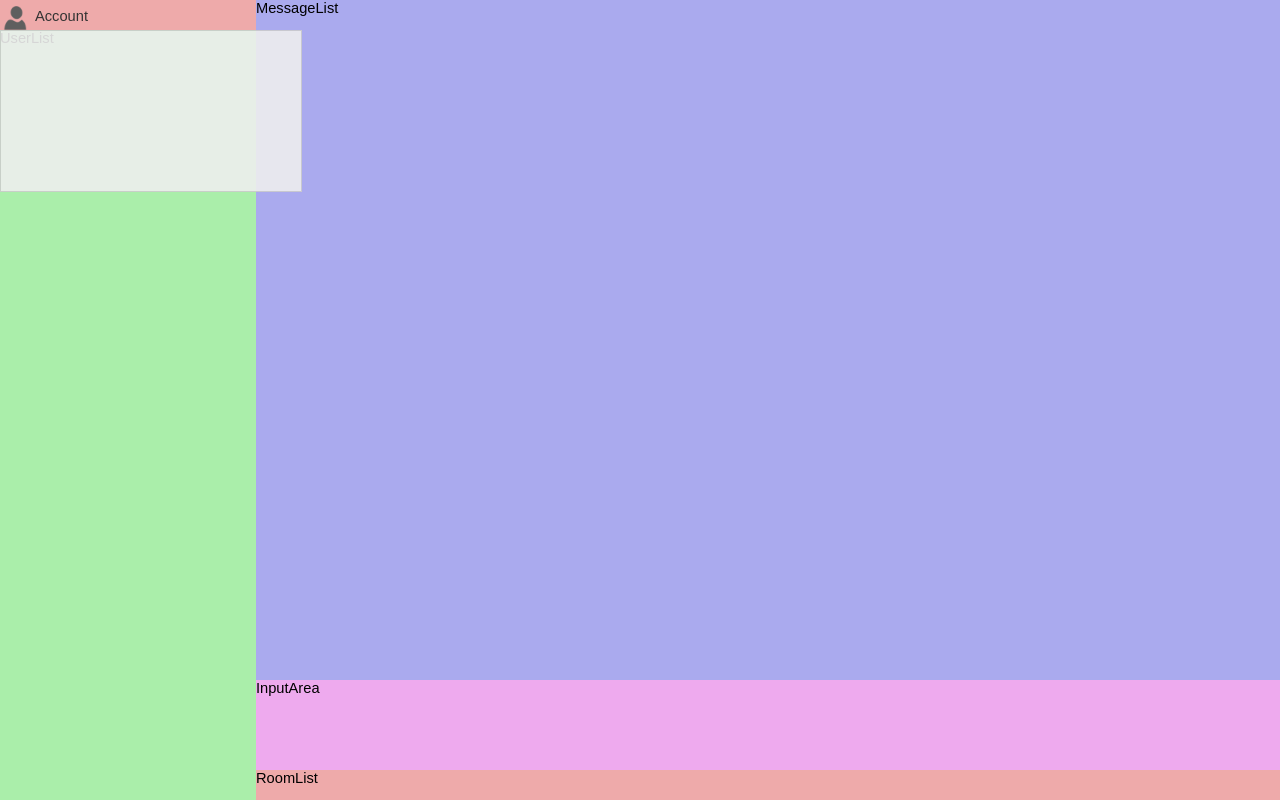
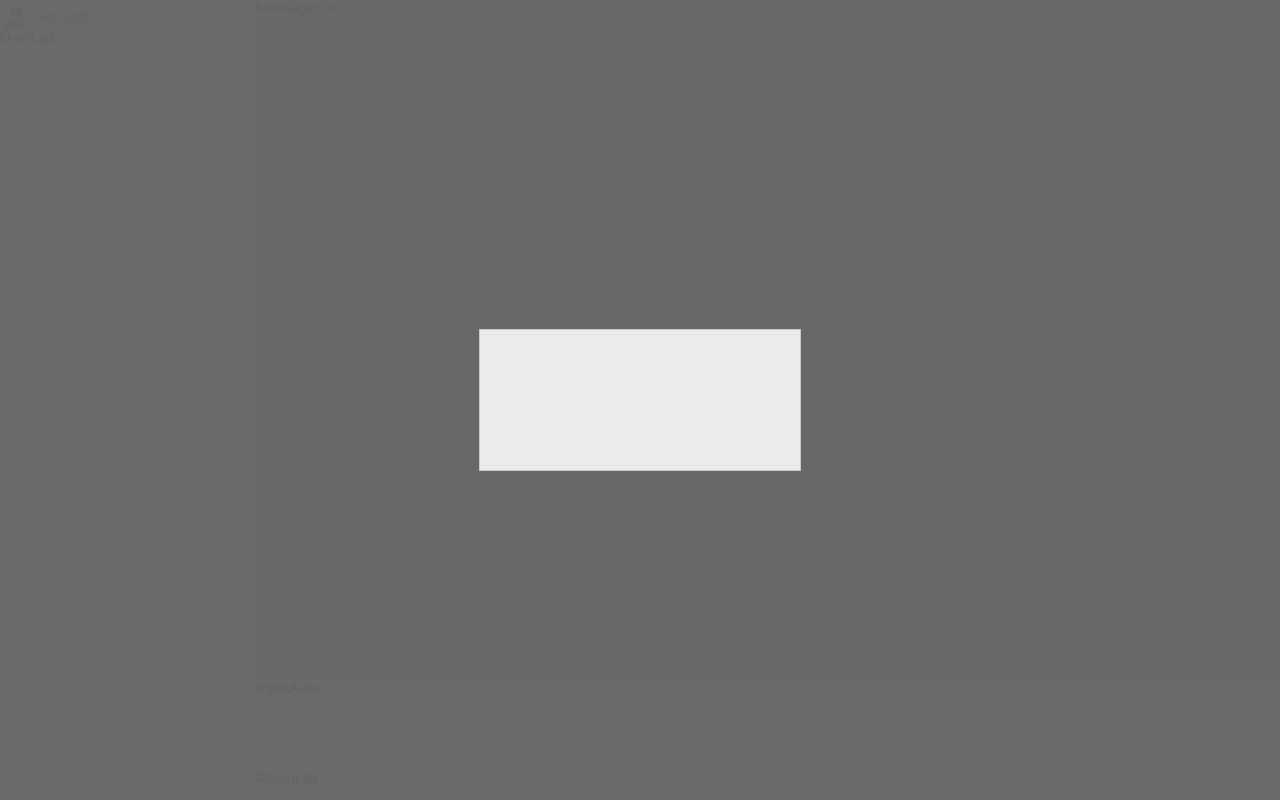
Before and after one commit to codedim/AMPchat, a PHP site: page /ampchat.html in a window 1280 px wide. Run offline with PHP 8.4, Linux system fonts and the light colour scheme.

Commit message:
modified: account interface

```diff
--- a/ampchat.html
+++ b/ampchat.html
@@ -27,7 +27,9 @@
       <div id="InputArea">InputArea<?php include 'php/inputarea.php'; ?></div>
       <div id="RoomList">RoomList<?php include 'php/roomlist.php'; ?></div>
     </div>
-    <div id="Account"><?php require 'php/account.php'; ?></div>
+    <button id="ShadowBtn">
+	  <div id="Account"><?php require 'php/account.php'; ?></div>
+    </button>
   </div> <!-- end of chat wrapper -->
   <script src="js/ampchat.js"></script>
 </body></html>
--- a/css/ampchat.css
+++ b/css/ampchat.css
@@ -1,4 +1,4 @@
-/*
+/*****************************************************
 ** There are tree types of adaptive design here:
 **
 **  * mobile portrait	- up to 480px width, 		// CONST! //
@@ -10,7 +10,13 @@
 **
 ** Note: Values marked as CONST are used in other
 ** modules, you should do not change them.
-*/
+**
+******************************************************/
+
+/* mobile landscape layout 'Account mode' fixing */
+body {
+	background-color: #666; /* ShadowBtn bgr-color */
+}
 
 
 /*****************************************************/
@@ -174,24 +180,55 @@
 
 
 /*****************************************************/
-/*********  ACCOUNT: LOGIN, SINGUP, PROFILE  *********/
+/**  ACCOUNT:  LOGIN, SINGUP, GETPASSWORD, PROFILE  **/
 /*****************************************************/
 
+#ShadowBtn {
+	position: absolute;
+	top: 0px;
+	right: 0px;
+	bottom: 0px;
+	left: 0px;
+	width: 100%;
+
+	border-style: none;
+	background-color: #666;
+	opacity: 0.96;
+	z-index: 30;
+}
+
 #Account {
-	min-width: 300px;
-	min-height: 160px;
-	position: absolute;
-	top: 30px;
-	left: 0px;
-
+	min-width: 280px;
+	max-width: 320px;
+	min-height: 140px;
+	margin: auto;
 	background-color: #eee;
 	border: 1px solid #ccc;
-	opacity: 0.9;
-	z-index: 30;
+	z-index: 40;
+	font: 11pt sans-serif;
+}
+@media screen and (max-width: 800px) {
+	#Account {
+		font-size: 12pt;
+	}
 }
 @media screen and (max-width: 480px) {
 	#Account {
-		top: 40px;
+		font-size: 13pt;
+	}
+}
+
+#Account input {
+	font: 11pt sans-serif;
+}
+@media screen and (max-width: 800px) {
+	#Account input {
+		font-size: 12pt;
+	}
+}
+@media screen and (max-width: 480px) {
+	#Account input {
+		font-size: 13pt;
 	}
 }
 
@@ -237,18 +274,14 @@
 	padding: 6px;
 }
 
-/* Block visibility */
+/* Blocks' visibility */
+
+#Signup, #Password, #Profile {
+	display: none;
+}
 
 #Login {
 	display: block;
-}
-
-#Signup {
-	display: none;
-}
-
-#Profile {
-	display: none;
 }
 
 
--- a/js/ampchat.js
+++ b/js/ampchat.js
@@ -1,5 +1,5 @@
 /*
-**  Main Blocks' behaviour module
+**  Main Blocks' behaviour and account control module
 */
 
 // important CSS constants
@@ -12,7 +12,7 @@ const SIDE_BLOCK_WIDTH = '20%';
 window.addEventListener('load', adjustBlocks);
 window.addEventListener('resize', adjustBlocks);
 
-// get main block objects
+// main block elements
 var html  = document.getElementsByTagName('html')[0];
 var body  = document.getElementsByTagName('body')[0];
 var chatWrapper = document.getElementById('ChatWrapper');
@@ -21,6 +21,7 @@ var sideBlock   = document.getElementById('SideBlock');
 var accountBtn  = document.getElementById('AccountBtn');
 var accMenuBtn  = document.getElementById('AccMenuBtn');
 var addMenuBtn  = document.getElementById('AddMenuBtn');
+var shadowBtn = document.getElementById('ShadowBtn');
 
 
 /*****************************  Resize Corrector  *****************************/
@@ -38,6 +39,7 @@ function adjustBlocks() {
 	// if 'chatWrapper' is a root (non build-in) block,
 	// it is necessary to ajust style of some tags here
 	if (chatWrapper.parentNode === body) {
+		// no margins from body
 		body.style.margin = 0;
 		// set a whole chat to 100% viewport height
 		chatWrapper.style.height = '100vh';
@@ -135,3 +137,28 @@ function showSidebar() {
 		addMenuBtn.style.display = 'none';
 	}
 }
+
+
+/*****************************  Account Control  ******************************/
+
+// account block elements
+var loginBlock = document.getElementById('Login');
+var signupBlock = document.getElementById('Signup');
+var passwordBlock = document.getElementById('Password');
+var profileBlock = document.getElementById('Profile');
+
+// shows Sign Up block
+function newAccount() {
+	if (loginBlock != null && signupBlock != null) {
+		loginBlock.style.display = 'none';
+		signupBlock.style.display = 'block';
+	}
+}
+
+// shows Retrieve Password block
+function getPassword() {
+	if (loginBlock != null && passwordBlock != null) {
+		loginBlock.style.display = 'none';
+		passwordBlock.style.display = 'block';
+	}
+}
```
Also changed, not shown: php/account.php (+28 -10 lines).
